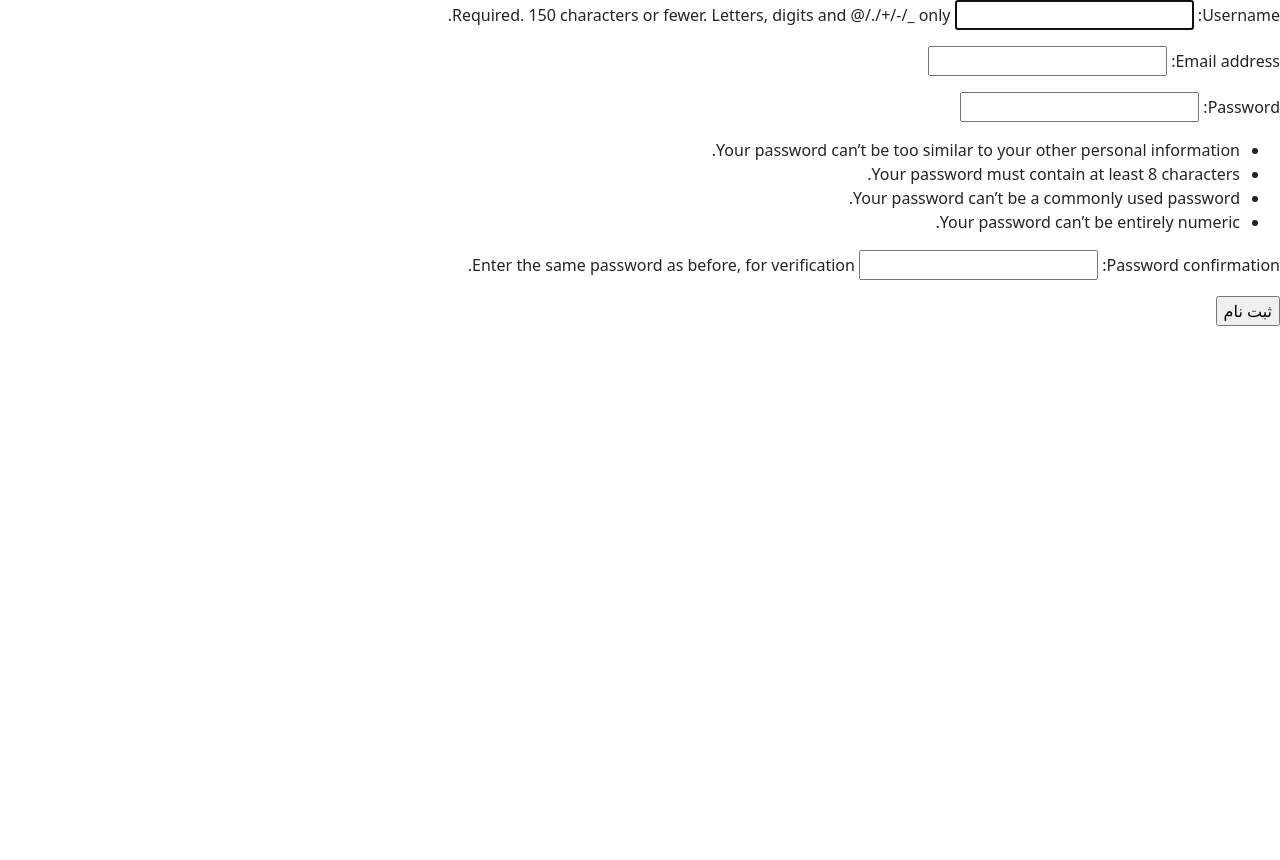
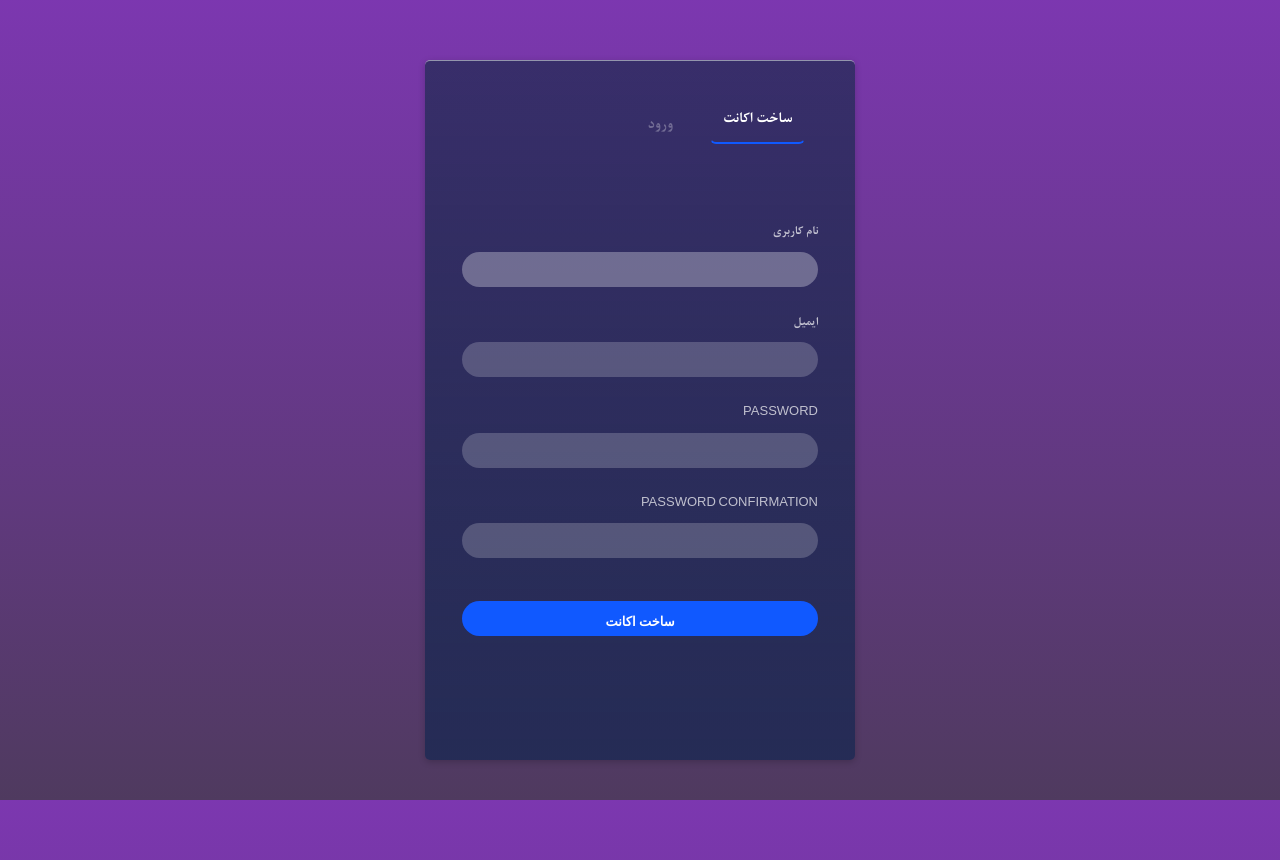
Before and after one commit to Pouria-Jamshidi/Book-Store, a Django app: page /accounts/register/ in a window 1280 px wide. Before the commit the page ends 326 px from the top, so only its background shows below. Run offline with Django 5.2, Linux system fonts and the light colour scheme.

Commit message:
added sign up and sign in pages

```diff
--- a/accounts/forms.py
+++ b/accounts/forms.py
@@ -1,43 +1,47 @@
 from django import forms
 from django.contrib.auth import get_user_model
-from django.core.exceptions import ValidationError
-from django.contrib.auth.password_validation import validate_password
-from django.contrib.auth.forms import UserCreationForm
+from django.contrib.auth.forms import UserCreationForm, AuthenticationForm
 
 User = get_user_model()
 
-# class Register_form(forms.ModelForm):
-#     password = forms.CharField(max_length=20, widget=forms.PasswordInput(), required=True, label="گذرواژه")
-#     confirm_password = forms.CharField(max_length=20, widget=forms.PasswordInput(), required=True, label="تکرار گذرواژه")
-#     class Meta:
-#         model = User
-#         fields = ['username', 'email', 'password', 'confirm_password']
-#
-#     def clean(self):
-#         data = super().clean()
-#         password = data.get('password')
-#         confirm_password = data.get('confirm_password')
-#
-#         validate_password(password)
-#         if password and confirm_password and password != confirm_password:
-#             raise ValidationError('گذرواژه با تکرار آن مطابقت ندارد.')
-#         return data
-#
-#     def save(self, commit=True):
-#         """
-#         overriding save method so it hashes our password before saving
-#         """
-#         user = super().save(commit=False)
-#         user.set_password(self.cleaned_data.get('password'))
-#         user.save()
-#         return user
-
-# → due to an error with password , the field was not validated
 class Register_form(UserCreationForm):
         class Meta:
                 model = User
                 fields = ['username', 'email', 'password1', 'password2']
+                labels = {
+                    'username' : 'نام کاربری',
+                    'email' : 'ایمیل',
+                    'password1' : 'گذرواژه',
+                    'password2' : 'تکرار گذرواژه',
+                }
+                widgets = {
+                    'username': forms.TextInput(attrs={'class': 'form-styling', 'autofocus': True, 'style':'text-align:left;'}), #autofocus enables curser on this field as the page starts
+                    'email': forms.EmailInput(attrs={'class': 'form-styling', 'style':'text-align:left;'}),
+                }
 
-class LoginForm(forms.Form):
-    username = forms.CharField(max_length=40, label='نام کاربری', widget=forms.Textarea(attrs={'class': 'form-control','rows': 1}))
-    password = forms.CharField(max_length=40,label='رمز عبور', widget=forms.PasswordInput(attrs={'class': 'form-control'}))
+        def __init__(self, *args, **kwargs):
+            super().__init__(*args, **kwargs)
+            self.fields['password1'].widget.attrs['class'] = 'form-styling'
+            self.fields['password1'].widget.attrs['style'] = 'text-align:left;'
+            self.fields['password2'].widget.attrs['class'] = 'form-styling'
+            self.fields['password2'].widget.attrs['style'] = 'text-align:left;'
+
+class Login_form(AuthenticationForm):
+    username = forms.CharField(
+        max_length=20,
+        label='نام کاربری',
+        widget = forms.TextInput(attrs={'class':'bnazaninBold form-styling', 'autofocus': True, 'style':'text-align:left;','id':'username'}),#autofocus enables curser on this field as the page starts
+    )
+
+    password = forms.CharField(
+        label='گذرواژه',
+        strip=False, # does not remove the space at the end or begining of user input. passwords should be exact
+        widget=forms.PasswordInput(attrs={'class':'bnazaninBold form-styling', 'style':'text-align:left;','id':'password'}),
+    )
+
+    remember_me = forms.BooleanField(
+        required=False,
+        initial=False,
+        label="من را بخاطر داشته باش",
+        widget=forms.CheckboxInput(attrs={'id':'checkbox'}),
+    )
--- a/accounts/templates/accounts/register.html
+++ b/accounts/templates/accounts/register.html
@@ -1,13 +1,53 @@
-{% extends 'core/layout.html' %}
+{%  extends 'core/layout.html' %}
+{% load static %}
 
-{% block title %}ثبت نام{% endblock %}
+{% block title %}ساخت اکانت کاربری{% endblock %}
+
+{% block links %}
+<link href='https://fonts.googleapis.com/css?family=Open+Sans:400,300,700' rel='stylesheet' type='text/css'>
+<link rel = 'stylesheet' href = '{% static 'css/signup_signin.css' %}'>
+{% endblock %}
 
 {% block main %}
-    <form action="{% url 'register' %}" method="post" dir="rtl">
-    {% csrf_token %}
-    {{ register_form.as_p }}
 
-    <input type="submit" value="ثبت نام">
-    </form>
+<div class="container">
+  <div class="frame2">
+    <div class="nav">
+      <ul class= "links">
+        <li class="signup-active bnazaninBold"><a class="btn">ساخت اکانت </a></li>
+        <li class="signin-inactive bnazaninBold"><a class="btn" href="{% url 'login' %}">ورود</a></li>
+      </ul>
+    </div>
+    <div>
+        <form class="form-signup" action="{% url 'register' %}" method="post" name="form">
+            {% csrf_token %}
+            {% if form.non_field_errors %}
+            {% for error in form.non_field_errors %}
+                <div class="alert alert-danger">{{ error }}</div>
+            {% endfor %}
+            {% endif %}
+
+            {% for field in form %}
+            <label class="bnazaninBold">{{ field.label }}</label>
+            {{ field }}
+
+            {% if field.errors %}
+                {% for error in field.errors %}
+                    <div class="alert alert-danger text-danger">{{ error }}</div>
+                {% endfor %}
+            {% endif %}
+
+            {% endfor %}
+
+            <input type="submit" class="btn-signup" value="ساخت اکانت">
+        </form>
+      </div>
+
+      <div class="forgot">
+        <a href="#">Forgot your password?</a>
+      </div>
+  </div>
+
+</div>
 
 {% endblock %}
--- a/accounts/urls.py
+++ b/accounts/urls.py
@@ -1,8 +1,8 @@
 from django.urls import path
-from accounts.views import RegisterView, LoginView, logout_view
+from accounts.views import RegisterView, Login_view, logout_view
 
 urlpatterns = [
     path('register/', RegisterView.as_view(), name='register'),
-    path('login/', LoginView.as_view(), name='login'),
+    path('login/', Login_view.as_view(), name='login'),
     path('logout/', logout_view, name='logout'),
 ]
--- a/accounts/views.py
+++ b/accounts/views.py
@@ -1,40 +1,59 @@
 
 from django.shortcuts import render,redirect,get_object_or_404
+from django.conf import settings
 from django.views import View
 from django.contrib import messages
-from django.contrib.auth import authenticate,login,logout
-from accounts.forms import Register_form, LoginForm
+from django.contrib.auth import logout
+from django.contrib.auth.views import LoginView
+from accounts.forms import Register_form, Login_form
 
 
 class RegisterView(View):
     def get(self, request):
         form = Register_form()
-        return render(request, 'accounts/register.html', {'register_form': form})
+        return render(request, 'accounts/register.html', {'form': form})
 
     def post(self, request):
         form = Register_form(request.POST)
         if form.is_valid():
             new_user = form.save()
-            messages.success(request, f'اکانت شما به نام کاربری {new_user.username} ساخته شد!')
+            messages.success(request, 'اکانت شما به نام کاربری {} ساخته شد!'.format(new_user.username))
             return redirect('home')
-        return render(request, 'accounts/register.html', {'register_form': form})
+        return render(request, 'accounts/register.html', {'form': form})
 
-class LoginView(View):
-    def get(self, request):
-        form = LoginForm()
-        return render(request,'accounts/login.html', {'login_form': form})
+class Login_view(LoginView):
+    form_class = Login_form
+    template_name = 'accounts/login.html'
+    redirect_authenticated_user = True
 
-    def post(self, request):
-        form = LoginForm(request.POST)
-        if form.is_valid():
-            data = form.cleaned_data
-            user = authenticate(username=data.get('username'), password=data.get('password'))
-            if user:
-                login(request, user)
-                return redirect('home')
-            else:
-                messages.error(request,'کاربری با این مشخصات یافت نشد')
-        return render(request, 'accounts/login.html', {'login_form': form})
+    def dispatch(self, request, *args, **kwargs):
+        if request.user.is_authenticated:
+            messages.info(request, 'شما قبلاً وارد شده‌اید')
+            # check for next parameter
+            next_url = request.GET.get('next')
+            if next_url:
+                return redirect(next_url)
+
+            # fallback to default success_url
+            return redirect(self.get_success_url())
+        return super().dispatch(request, *args, **kwargs)
+
+    def form_valid(self, form):
+
+        #  ===================== Remember me ======================
+        remember_me = form.cleaned_data.get('remember_me')
+        if not remember_me:
+            self.request.session.set_expiry(0)
+        #  ================== End of Remember me ==================
+
+        user = form.get_user()
+        messages.success(self.request,'کاربر {} با موفقیت وارد شد'.format(user.username))
+        return super().form_valid(form)
+
+
+    def form_invalid(self, form):
+        messages.error(self.request, 'کاربری با این مشخصات یافت نشد')
+        return super().form_invalid(form)
 
 
 def logout_view(request):
--- /dev/null
+++ b/core/static/css/signup_signin.css
@@ -0,0 +1,361 @@
+html, body * { box-sizing: border-box; font-family: 'Open Sans', sans-serif; }
+
+html, body {
+  height: 100%;
+  margin: 0;
+}
+
+body {
+  background:
+    linear-gradient(
+    rgba(91,5,156,0.8),
+    rgba(35,9,55,0.8));
+}
+
+.container {
+  width: 100%;
+  padding-top: 60px;
+  padding-bottom: 100px;
+}
+
+.frame {
+  height: 630px;
+  width: 430px;
+  background:
+    linear-gradient(
+    rgba(35,43,85,0.75),
+    rgba(35,43,85,0.95));
+  background-size: cover;
+  margin-left: auto;
+  margin-right: auto;
+  border-top: solid 1px rgba(255,255,255,.5);
+  border-radius: 5px;
+  box-shadow: 0px 2px 7px rgba(0,0,0,0.2);
+  overflow: hidden;
+  transition: all .5s ease;
+}
+
+.frame2 {
+  height: 700px;
+  width: 430px;
+  background:
+    linear-gradient(
+    rgba(35,43,85,0.75),
+    rgba(35,43,85,0.95));
+  background-size: cover;
+  margin-left: auto;
+  margin-right: auto;
+  border-top: solid 1px rgba(255,255,255,.5);
+  border-radius: 5px;
+  box-shadow: 0px 2px 7px rgba(0,0,0,0.2);
+  overflow: hidden;
+  transition: all .5s ease;
+}
+
+.frame-long {
+  height: 615px;
+}
+
+.frame-short {
+  height: 400px;
+  margin-top: 50px;
+  box-shadow: 0px 2px 7px rgba(0,0,0,0.1);
+}
+
+.nav {
+  width: 100%;
+  height: 100px;
+  padding-top: 40px;
+  opacity: 1;
+  transition: all .5s ease;
+}
+
+.nav-up {
+  transform: translateY(-100px);
+  opacity: 0;
+}
+
+li {
+  padding-left: 10px;
+  font-size: 18px;
+  display: inline;
+  text-align: left;
+  text-transform: uppercase;
+  padding-right: 10px;
+  color: #ffffff;
+}
+
+.signin-active a {
+  padding-bottom: 10px;
+  color: #ffffff;
+  text-decoration: none;
+  border-bottom: solid 2px #1059FF;
+  transition: all .25s ease;
+  cursor: pointer;
+}
+
+.signin-inactive a {
+  padding-bottom: 0;
+  color: rgba(255,255,255,.3);
+  text-decoration: none;
+  border-bottom: none;
+  cursor: pointer;
+}
+
+.signup-active a {
+  cursor: pointer;
+  color: #ffffff;
+  text-decoration: none;
+  border-bottom: solid 2px #1059FF;
+  padding-bottom: 10px;
+}
+
+.signup-inactive a {
+  cursor: pointer;
+  color: rgba(255,255,255,.3);
+  text-decoration: none;
+  transition: all .25s ease;
+}
+
+.form-signin {
+  width: 430px;
+  height: 375px;
+	font-size: 16px;
+	font-weight: 300;
+  padding-left: 37px;
+  padding-right: 37px;
+  padding-top: 55px;
+}
+
+
+.form-signup {
+  width: 430px;
+  height: 375px;
+	font-size: 16px;
+	font-weight: 300;
+  padding-left: 37px;
+  padding-right: 37px;
+  padding-top: 55px;
+}
+
+
+.form-signin input, .form-signup input {
+  color: #ffffff;
+  font-size: 13px;
+}
+
+.form-styling {
+  width: 100%;
+  height: 35px;
+	padding-left: 15px;
+	border: none;
+	border-radius: 20px;
+  margin-bottom: 20px;
+  background: rgba(255,255,255,.2);
+}
+
+label {
+  font-weight: 400;
+  text-transform: uppercase;
+  font-size: 13px;
+  padding-left: 15px;
+  padding-bottom: 10px;
+  color: rgba(255,255,255,.7);
+  display: block;
+}
+
+:focus {outline: none;
+}
+
+.form-signin input:focus, textarea:focus, .form-signup input:focus, textarea:focus {
+    background: rgba(255,255,255,.3);
+    border: none;
+    padding-right: 40px;
+    transition: background .5s ease;
+ }
+
+[type="checkbox"]:not(:checked),
+[type="checkbox"]:checked {
+  position: absolute;
+  display: none;
+}
+
+[type="checkbox"]:not(:checked) + label,
+[type="checkbox"]:checked + label {
+  position: relative;
+  padding-left: 85px;
+  padding-top: 2px;
+  cursor: pointer;
+  margin-top: 8px;
+}
+
+[type="checkbox"]:not(:checked) + label:before,
+[type="checkbox"]:checked + label:before,
+[type="checkbox"]:not(:checked) + label:after,
+[type="checkbox"]:checked + label:after {
+  content: '';
+  position: absolute;
+}
+
+[type="checkbox"]:not(:checked) + label:before,
+[type="checkbox"]:checked + label:before {
+  width: 65px;
+  height: 30px;
+  background: rgba(255,255,255,.2);
+  border-radius: 15px;
+  left: 0;
+  top: -3px;
+  transition: all .2s ease;
+}
+
+[type="checkbox"]:not(:checked) + label:after,
+[type="checkbox"]:checked + label:after {
+  width: 10px;
+  height: 10px;
+  background: rgba(255,255,255,.7);
+  border-radius: 50%;
+  top: 7px;
+  left: 10px;
+  transition: all .2s ease;
+}
+
+/* on checked */
+[type="checkbox"]:checked + label:before {
+  background: #0F4FE6;
+}
+
+[type="checkbox"]:checked + label:after {
+  background: #ffffff;
+  top: 7px;
+  left: 45px;
+}
+
+[type="checkbox"]:checked + label .ui,
+[type="checkbox"]:not(:checked) + label .ui:before,
+[type="checkbox"]:checked + label .ui:after {
+  position: absolute;
+  left: 6px;
+  width: 65px;
+  border-radius: 15px;
+  font-size: 14px;
+  font-weight: bold;
+  line-height: 22px;
+  transition: all .2s ease;
+}
+
+[type="checkbox"]:not(:checked) + label .ui:before {
+  content: "خیر";
+  font-family: "B Nazanin Bold",sans-serif;
+  left: 32px;
+  color: rgba(255,255,255,.7);
+}
+
+[type="checkbox"]:checked + label .ui:after {
+  content: "بله";
+  font-family: "B Nazanin Bold",sans-serif;
+  color: #ffffff;
+}
+
+[type="checkbox"]:focus + label:before {
+  box-sizing: border-box;
+  margin-top: -1px;
+}
+
+.btn-signup {
+  float: left;
+  font-weight: 700;
+  text-transform: uppercase;
+  font-size: 13px;
+  text-align: center;
+  color: #ffffff;
+  padding-top: 8px;
+  width: 100%;
+  height: 35px;
+	border: none;
+	border-radius: 20px;
+  margin-top: 23px;
+  background-color: #1059FF;
+}
+
+.btn-signin {
+  float: left;
+  padding-top: 8px;
+  width: 100%;
+  height: 35px;
+	border: none;
+	border-radius: 20px;
+  margin-top: -8px;
+  background-color: green;
+  font-family: 'B Nazanin Bold', SansSerif;
+  font-weight: 900;
+}
+
+.btn-animate {
+  float: left;
+  font-weight: 700;
+  text-transform: uppercase;
+  font-size: 13px;
+  text-align: center;
+  color: rgba(255,255,255, 1);
+  padding-top: 8px;
+  width: 100%;
+  height: 35px;
+	border: none;
+	border-radius: 20px;
+  margin-top: 23px;
+  background-color: rgba(16,89,255, 1);
+  left: 0px;
+  top: 0px;
+  transition: all .5s ease, top .5s ease .5s, height .5s ease .5s, background-color .5s ease .75s;
+}
+
+.btn-animate-grow {
+  width: 130%;
+  height: 625px;
+  position: relative;
+  left: -55px;
+  top: -420px;
+  color: rgba(255,255,255,0);
+  background-color: rgba(255,255,255,1);
+}
+
+a.btn-signup:hover, a.btn-signin:hover {
+    cursor: pointer;
+    background-color: #0F4FE6;
+    transition: background-color .5s;
+}
+
+.forgot {
+  height: 100px;
+  width: 80%;
+  margin-left: auto;
+  margin-right: auto;
+  text-align: center;
+  padding-top: 24px;
+  margin-top: -535px;
+  border-top: solid 1px rgba(255,255,255,.3);
+  transition: all 0.5s ease;
+}
+
+.forgot-left {
+  transform: translateX(-400px);
+  opacity: 0;
+}
+
+.forgot-fade {
+  opacity: 0;
+}
+
+.forgot a {
+  color: rgba(255,255,255,.3);
+  font-weight: 400;
+  font-size: 13px;
+  text-decoration: none;
+}
+
+h1 {
+  color: #ffffff;
+  font-size: 35px;
+	font-weight: 300;
+  text-align: center;
+}
--- a/core/templates/core/layout.html
+++ b/core/templates/core/layout.html
@@ -36,7 +36,7 @@
     <main dir="rtl">
         {% if messages %}
             {% for message in messages %}
-                <div class="alert alert-success" dir="rtl">{{message}}</div>
+                <div class="alert alert-{{ message.tags }}">{{message}}</div>
             {% endfor %}
         {% endif %}
         {% block main %}
```
Also changed, not shown: accounts/templates/accounts/login.html (+55 -6 lines).
